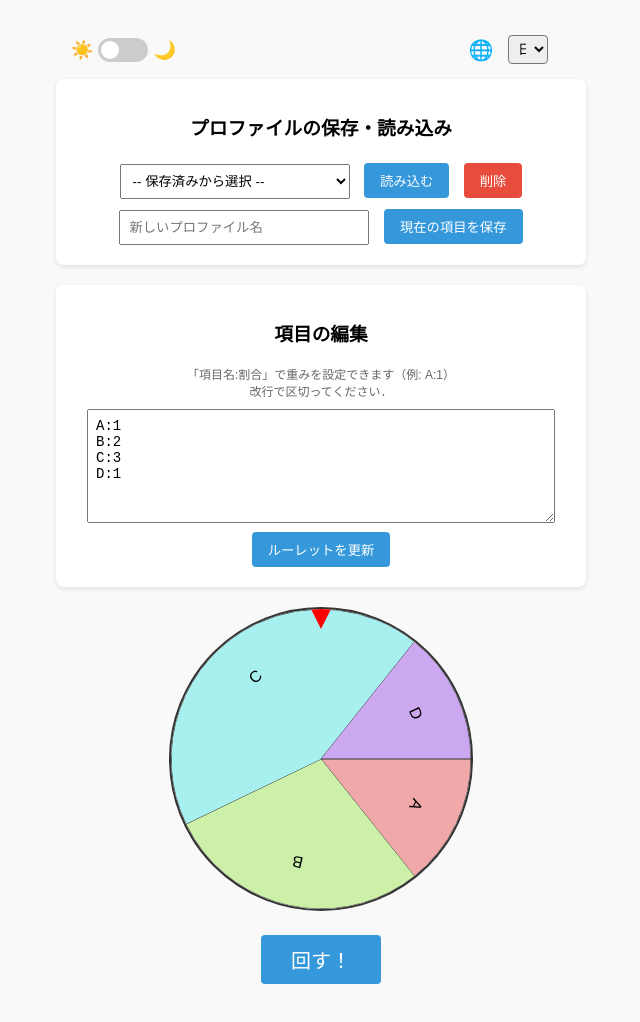
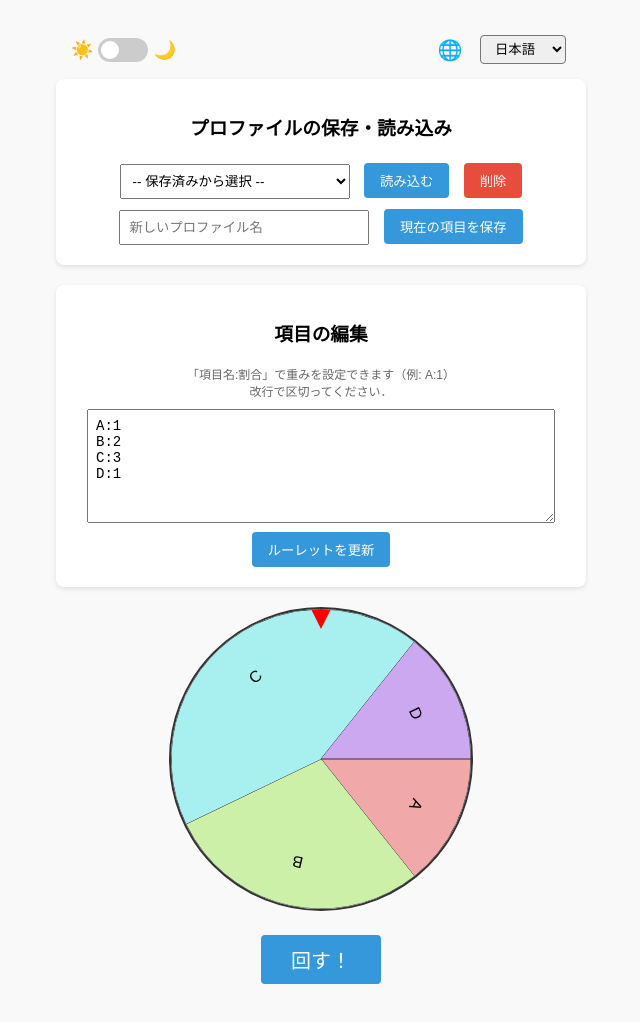
Before and after one commit to chroejpn/Roulette, a plain HTML site: page index.html in a window 1280 px wide. Shown: the whole page, without its empty margins (319-959 px from the left). Drawn offline with Linux system fonts and the light colour scheme.

Commit message:
Refactor HTML structure and improve styling
Updated layout and styles for better user experience.

```diff
--- a/index.html
+++ b/index.html
@@ -23,8 +23,8 @@
         </div>
 
         <div>
-            <label for="langSelect" style="font-size: 20px; vertical-align: middle; margin-right: 5px; cursor: pointer;" title="Language / 言語">🌐</label>
-            <select id="langSelect" style="padding: 5px; border-radius: 4px; vertical-align: middle; cursor: pointer;">
+            <label for="langSelect" style="font-size: 20px; vertical-align: middle; margin-right: 8px; cursor: pointer;" title="Language / 言語">🌐</label>
+            <select id="langSelect" style="width: auto; padding: 5px 10px; border-radius: 4px; vertical-align: middle; cursor: pointer;">
                 <option value="ja">日本語</option>
                 <option value="en">English</option>
             </select>
```
